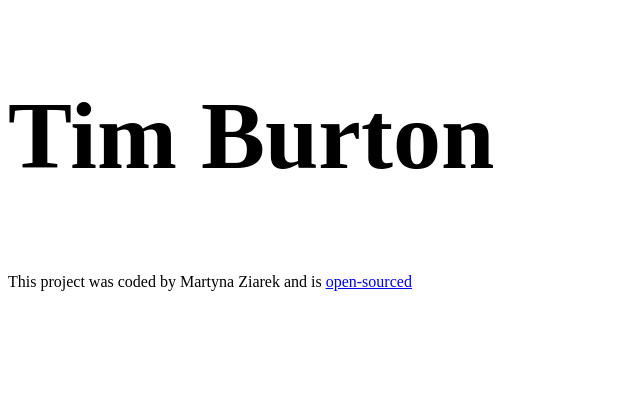
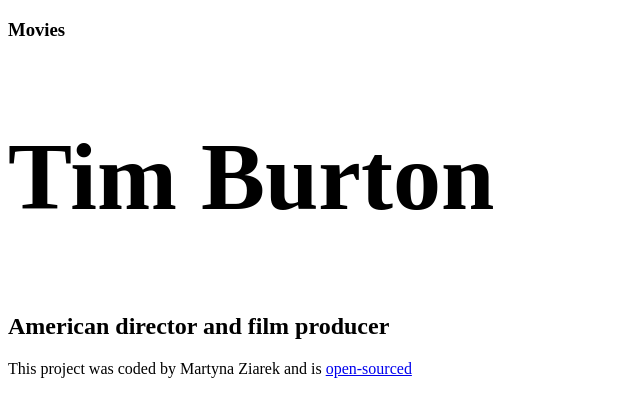
Before and after one commit to nina43/Tim-Burton-director-project, a plain HTML site: page index.html in a window 1280 px wide. Shown: the whole page, without its empty margins (0-640 px from the left). Drawn offline with Linux system fonts and the light colour scheme; a web font is replaced by a local one.

Commit message:
added sub-title to homepage

```diff
--- a/index.html
+++ b/index.html
@@ -14,9 +14,13 @@
 </head>
 
 <body>
+    <h3>Movies</h3>
     <h1>
         Tim Burton
     </h1>
+    <h2>
+        American director and film producer
+    </h2>
 
     <footer>
         This project was coded by Martyna Ziarek and is <a href="https://github.com/nina43/Tim-Burton-director-project"
```
